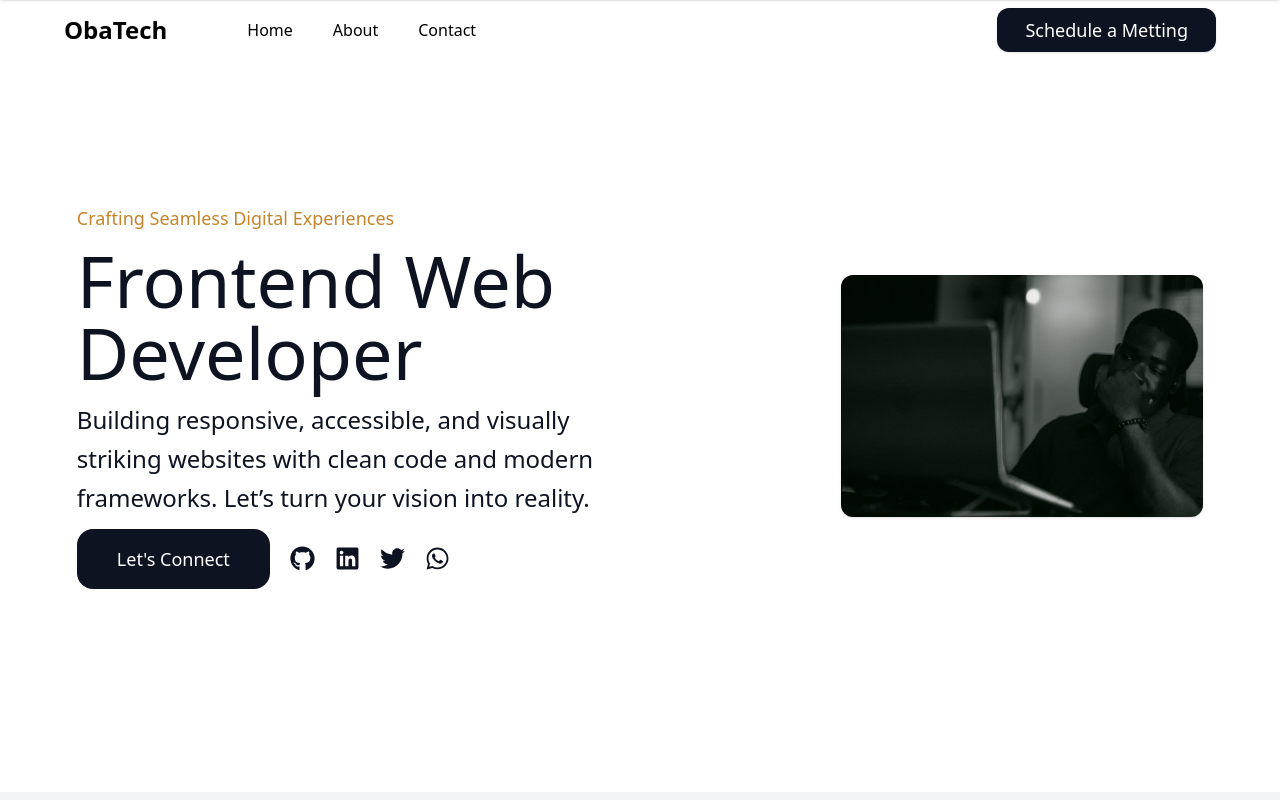
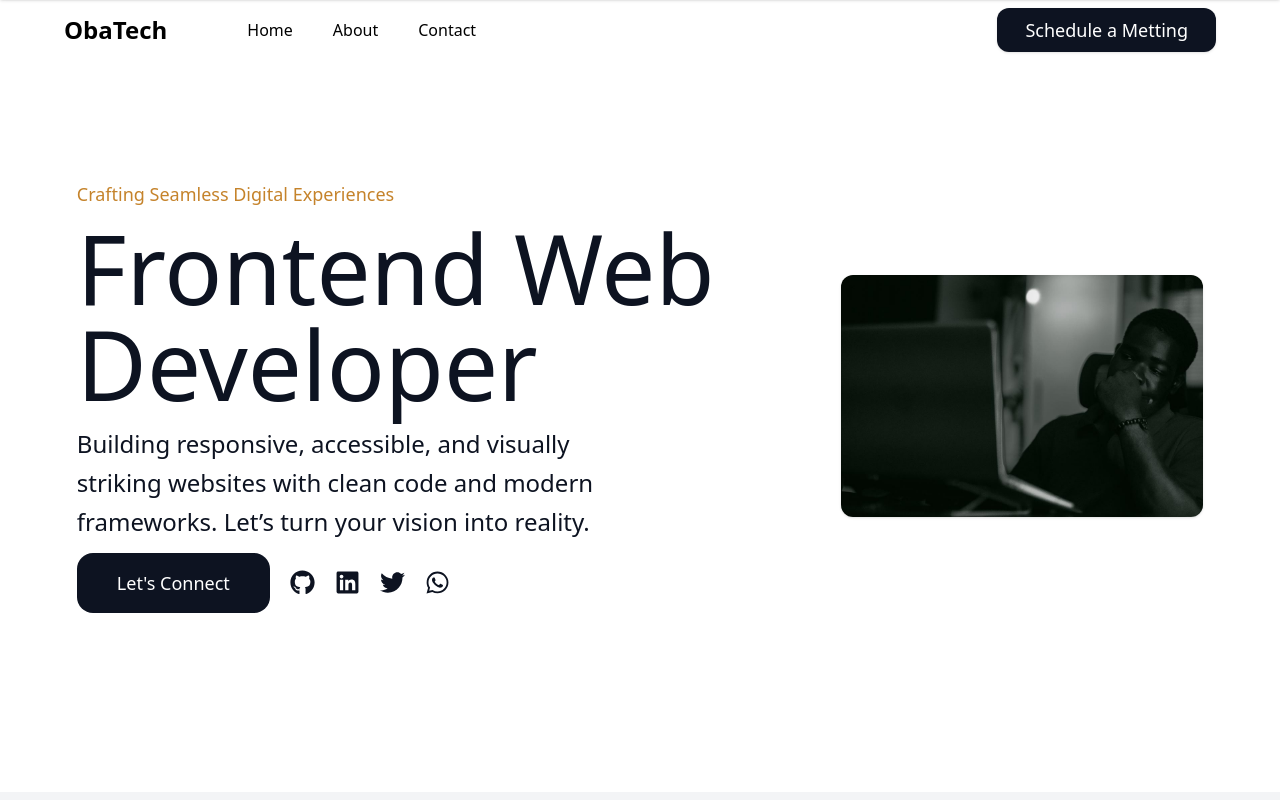
Before and after one commit to mbachibueze/chibueze, a Next.js app: page / in a window 1280 px wide. Shown: the top 800 px of the page. Built offline with nearby package versions, Linux system fonts and the light colour scheme.

Commit message:
Increase Hero component heading size for improved visibility

```diff
--- a/src/components/ui/serviceContainer.tsx
+++ b/src/components/ui/serviceContainer.tsx
@@ -32,7 +32,7 @@ export const Hero: React.FC<HeroProps> = ({
                 {subHead}
               </h5>
 
-              <h1 className=" font-medium lg:text-7xl md:text-7xl sm:text-5xl text-4xl">{head}</h1>
+              <h1 className=" font-medium lg:text-8xl md:text-7xl sm:text-5xl text-4xl">{head}</h1>
 
               <p className="lg:text-2xl md:text-xl sm:text-lg  leading-relaxed lg:w-[75%]">{description}</p>
 
```
